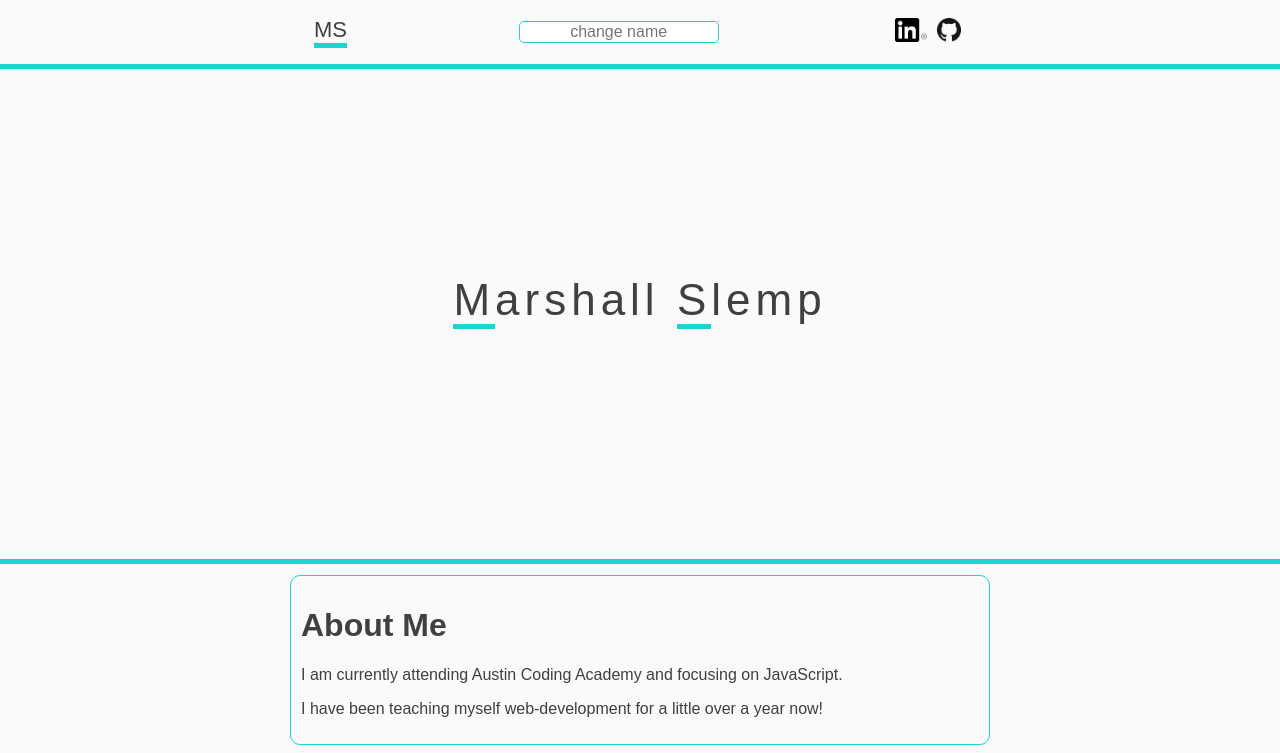
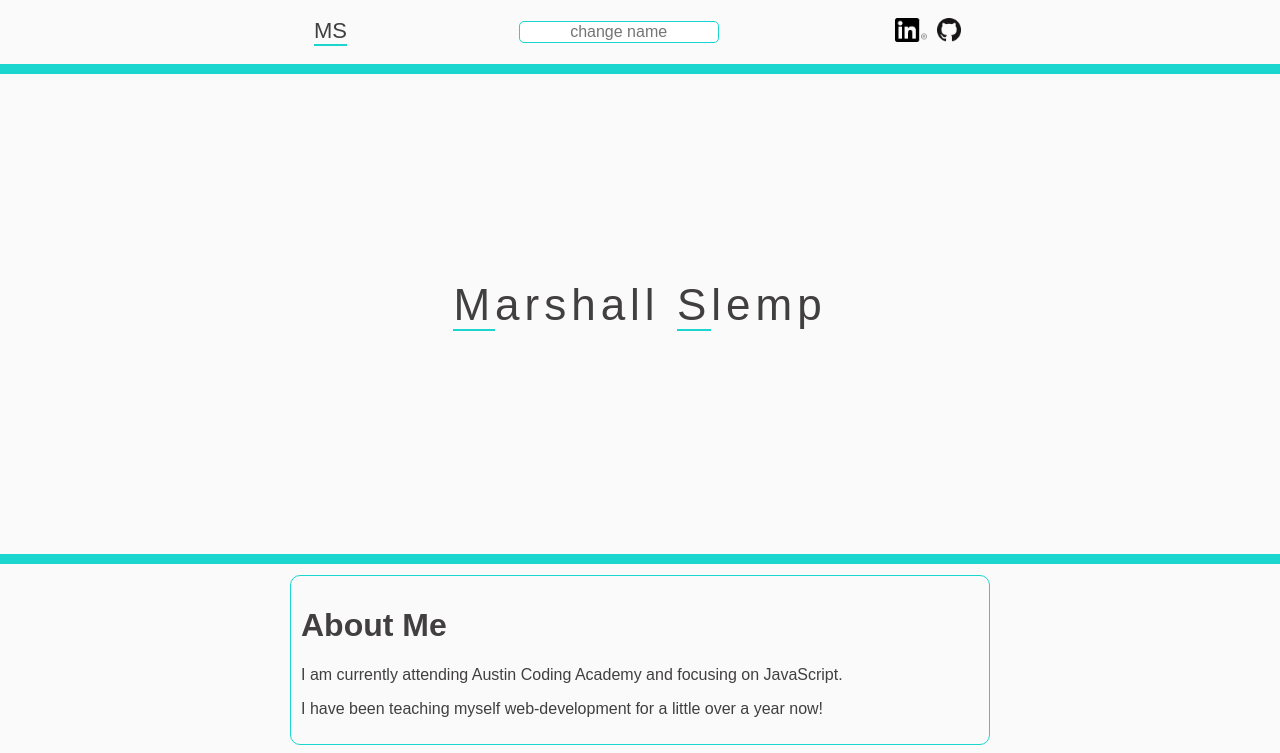
Before and after one commit to marshall405/portfolio-aca, a React (Create React App) app: page / in a window 1280 px wide. Shown: the top 753 px of the page. Built offline with nearby package versions, Linux system fonts and the light colour scheme.

Commit message:
change border thickness for jumbo and underlines

```diff
--- a/src/styles/App.css
+++ b/src/styles/App.css
@@ -13,7 +13,7 @@ html {
 /*          HEADING        */
 #name {
   font-size: 22px;
-  border-bottom: 5px solid #1bd6cf;
+  border-bottom: 2px solid #1bd6cf;
 }
 .flex-container {
   display: flex;
@@ -49,8 +49,8 @@ input:focus {
   width: 100%;
   height: 500px;
   padding-top: 206px;
-  border-bottom: 5px solid #1bd6cf;
-  border-top: 5px solid #1bd6cf;
+  border-bottom: 10px solid #1bd6cf;
+  border-top: 10px solid #1bd6cf;
   margin: 0px 0px;
 }
 .jumbo h1 {
@@ -64,7 +64,7 @@ input:focus {
   padding: 0;
 }
 .jumbo span {
-  border-bottom: 5px solid #1bd6cf;
+  border-bottom: 2px solid #1bd6cf;
   padding: 0;
 }
 
```
